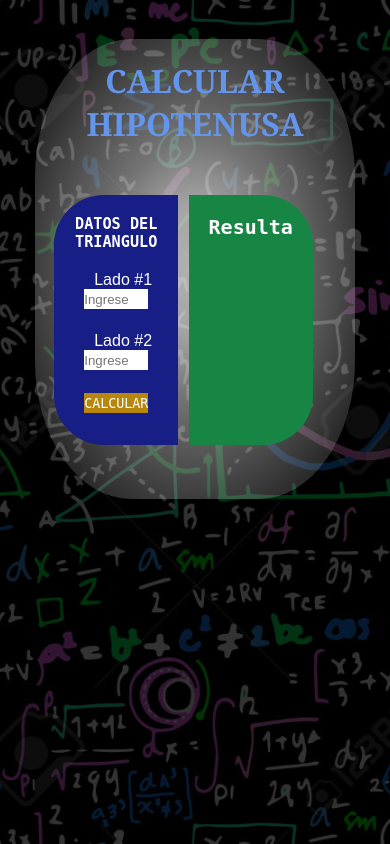
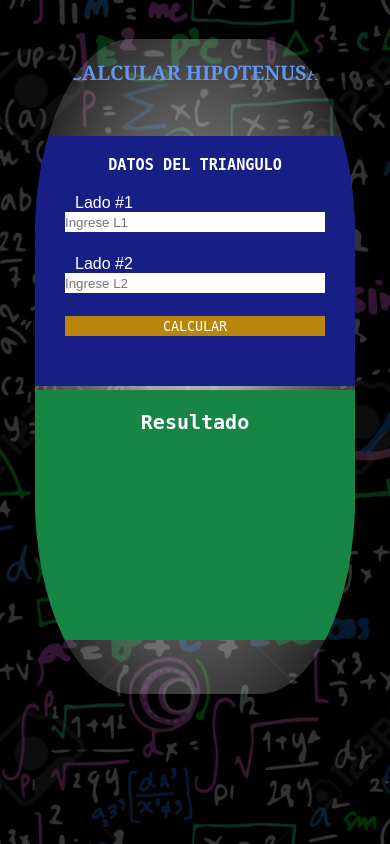
Before and after one commit to JuanRamirez8034/Actividad_1_Hipotenusa, a PHP site: page / in a window 390 px wide. Run offline with PHP 8.4, Linux system fonts and the light colour scheme.

Commit message:
Update styles.css

```diff
--- a/css/styles.css
+++ b/css/styles.css
@@ -124,3 +124,22 @@ input[type="submit"]:hover {
     cursor: pointer;
     background-color: darkorange;
 }
+@media only screen and (max-width: 800px) {
+    .secundaria form {
+        display: inline-block;
+        width: 100%;
+        margin-right: 0;
+        margin-left: 0;
+        border-bottom-left-radius: 0;
+        border-top-left-radius: 0;
+    }
+    .resultado {
+        display: inline-block;
+        width: 100%;
+        border-bottom-right-radius: 0;
+        border-top-right-radius: 0;
+    }
+    .principal h1 {
+        font-size: 20px;
+    }
+}
```
